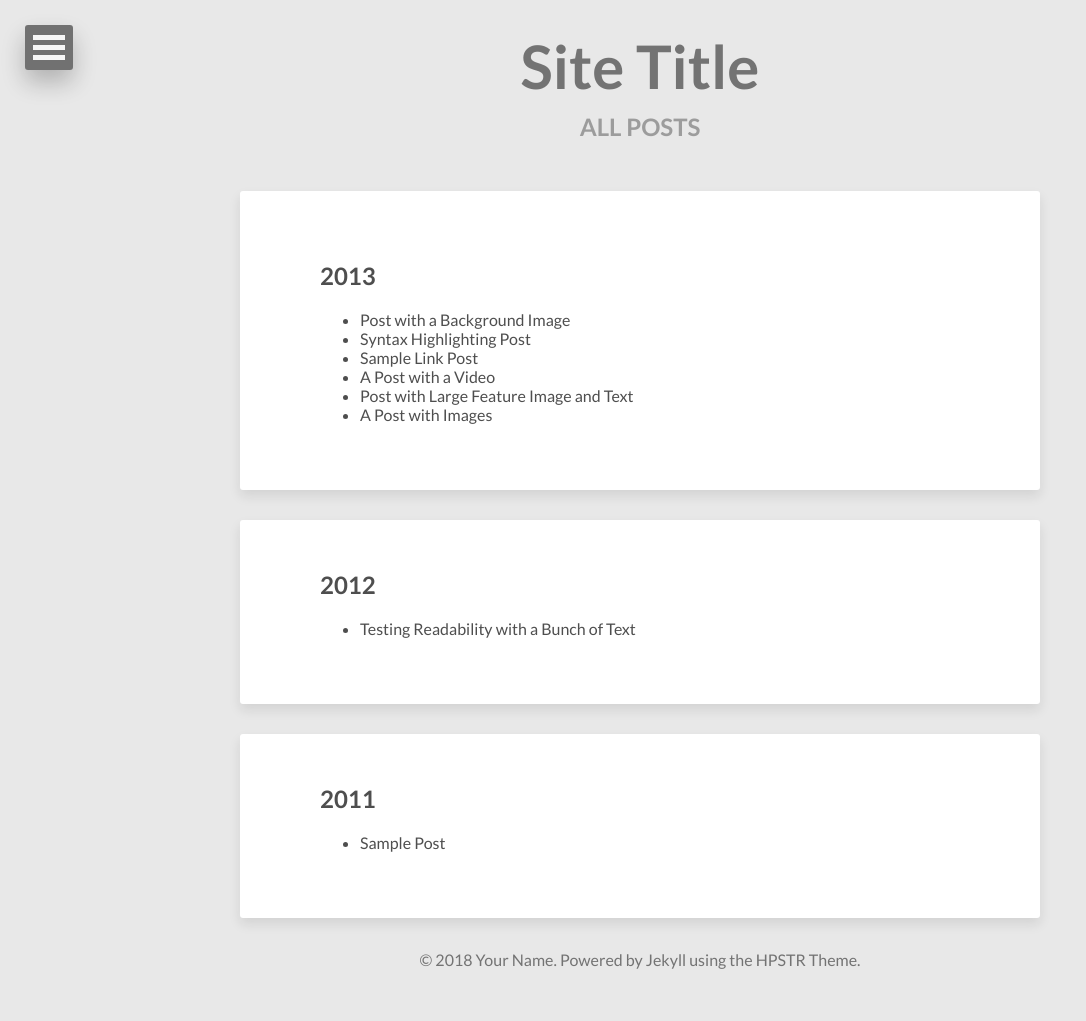
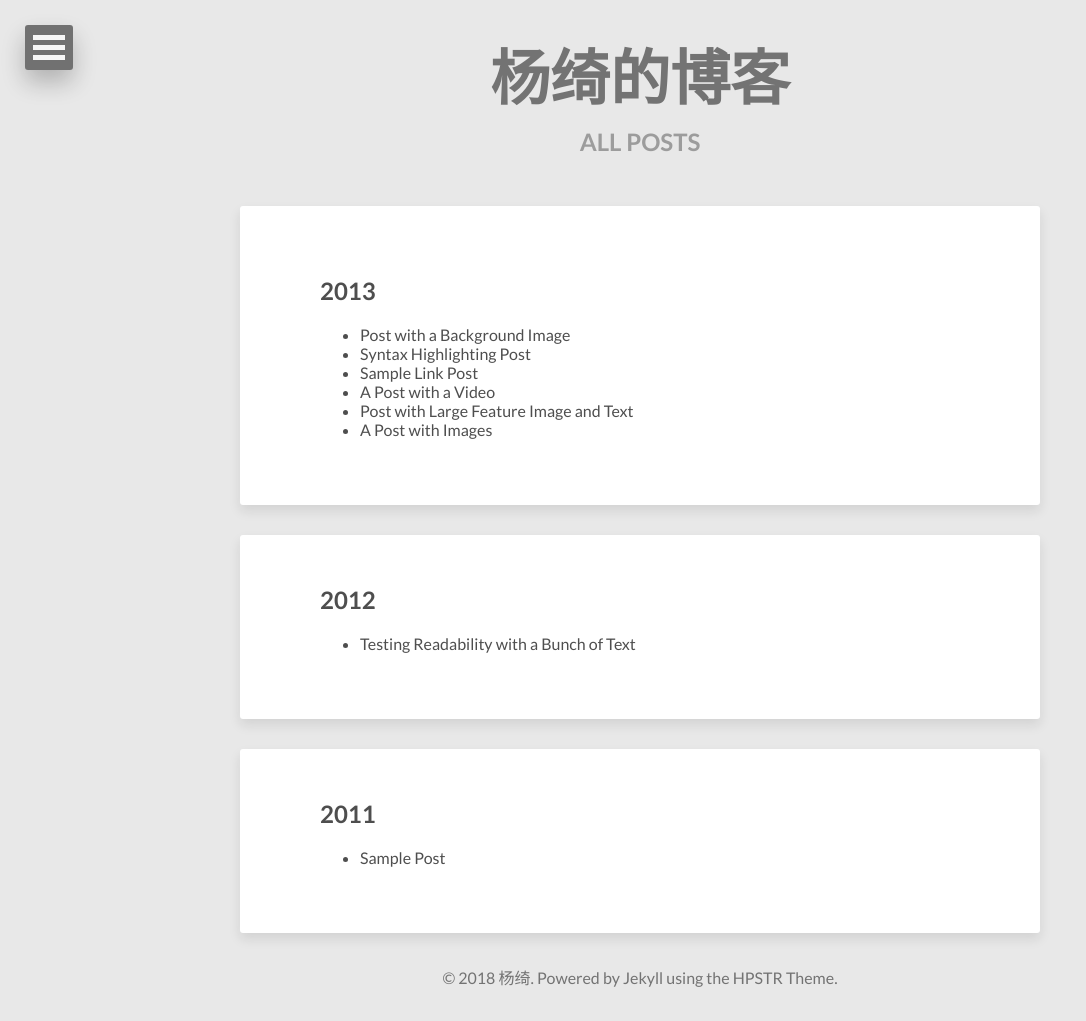
Before and after one commit to Yangalpha/yangqiblog8, a Jekyll site: the page built from posts/index.html, in a window 1280 px wide. Shown: the whole page, without its empty margins (0-1086 px from the left). Built offline with Jekyll 4.4.1, drawn with Linux system fonts in a browser that asks for light colours; nearby versions of some CDN libraries.

Commit message:
Update _config.yml

```diff
--- a/_config.yml
+++ b/_config.yml
@@ -1,5 +1,5 @@
-title:            Site Title
-description:      Describe your website here.
+title:            杨绮的博客
+description:      欢迎
 disqus_shortname:
 reading_time:     true
 words_per_minute: 200
@@ -9,9 +9,9 @@ url:
 
 # Owner/author information
 owner:
-  name:           Your Name
+  name:           杨绮
   avatar:         avatar.jpg
-  bio:            "Your bio goes here. It shouldn't be super long but a good sentence or two should suffice."
+  bio:            ""
   email:          you@email.com
   # Social networking links used in footer. Update and remove as you like.
   twitter:
```
